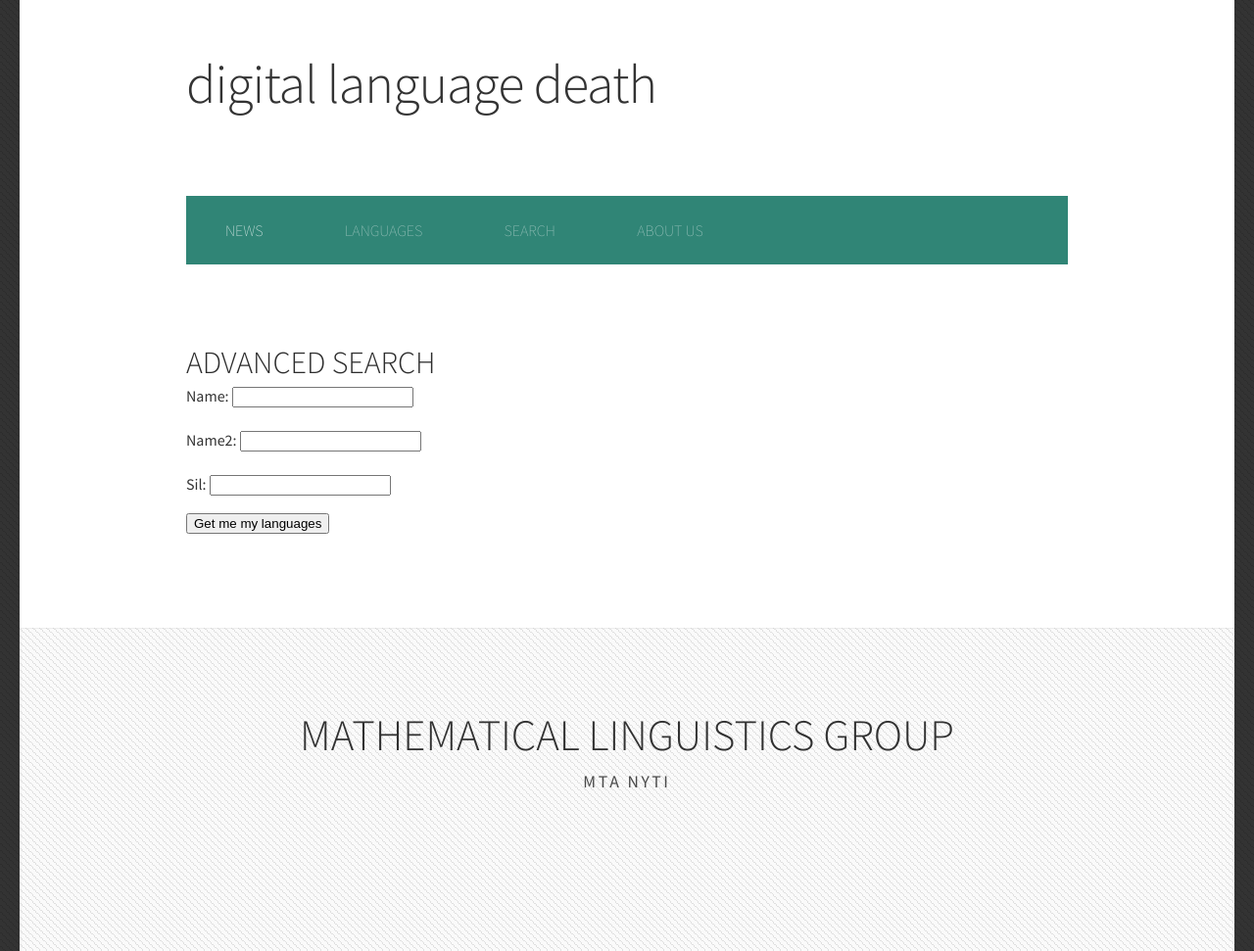
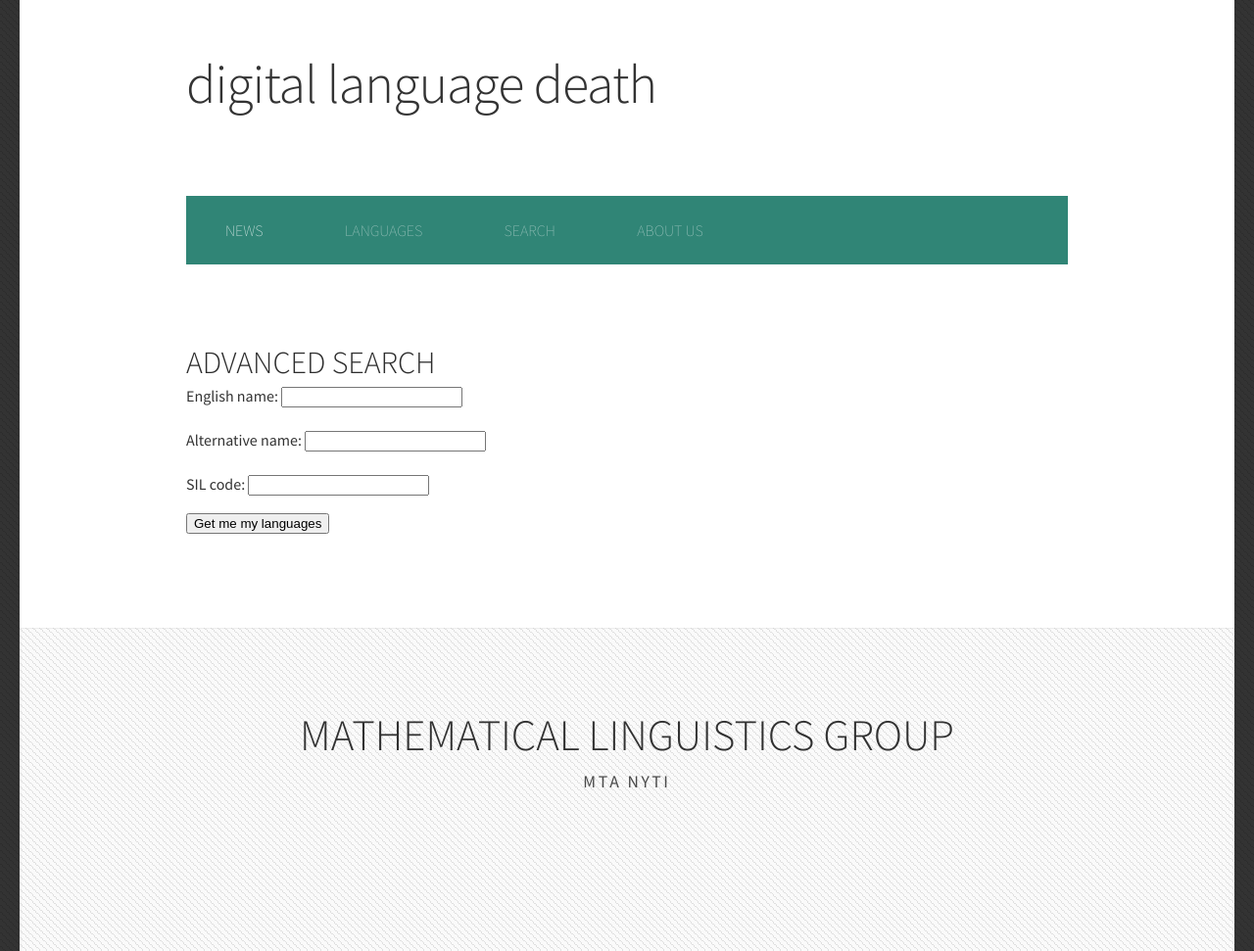
Before and after one commit to kornai/langdeath, a Django app: page /lang/search in a window 1280 px wide. Shown: the top 971 px of the page at 98% size. Run offline with Django 3.2, Linux system fonts and the light colour scheme.

Commit message:
Removed unused code, changed some labels

```diff
--- a/dld/forms.py
+++ b/dld/forms.py
@@ -3,18 +3,13 @@ from django.forms import ModelForm, CharField
 from dld.models import Language
 
 class LanguageSearchForm(ModelForm):
-    name = CharField(required=False)
-    name2 = CharField(required=False)
-    sil = CharField(required=False)
+    name = CharField(required=False, label='English name')
+    name2 = CharField(required=False, label='Alternative name')
+    sil = CharField(required=False, label='SIL code')
 
     class Meta:
         model = Language
         fields = ['name', 'name2', 'sil']
-        labels = {
-            'name': 'English name',
-            'name2': 'Alternative name',
-            'sil': 'SIL code',
-        }
 
     def get_languages(self):
         return Language.objects.filter(name__contains=self.cleaned_data['name'],
--- a/dld/templates/about.html
+++ b/dld/templates/about.html
@@ -4,4 +4,6 @@
 {% block content %}
     <h2>About us</h2>
     We are a group of superhuman computational linguists who get to decide which languages will survive on the Web.
+    <p>
+    Our glorious leader is <a href=http://kornai.com>András Kornai</a>.
 {% endblock content %}
--- a/dld/urls.py
+++ b/dld/urls.py
@@ -8,6 +8,6 @@ urlpatterns = patterns('',
     url(r'^list$', views.LanguageListView.as_view(), name='list'),
     url(r'^about$', views.AboutUsView.as_view(), name='about'),
     url(r'^search$', views.search, name='search'),
-    url(r'^results$', views.SearchResultsView.as_view(), name='results'),
+    #url(r'^results$', views.SearchResultsView.as_view(), name='results'),
     url(r'^(?P<pk>\w+)$', views.LanguageDetailsView.as_view(), name='details'),
 )
--- a/dld/views.py
+++ b/dld/views.py
@@ -33,36 +33,17 @@ class AboutUsView(generic.TemplateView):
     template_name = 'about.html'
 
 
-class SearchResultsView(generic.ListView):
-    template_name = 'index.html'
-    model = Language
-
-
 def index(request):
     context = {'languages': Language.objects.order_by('-last_updated')}
     return render(request, 'index.html', context)
 
 def search(request):
-    #if request.method == 'POST':
-        #form = LanguageSearchForm(request.POST)
-        #if form.is_valid():
-            #langs = form.get_results()
-    #try:
-        #name = request.POST['name']
-    #except:
-        #return render(request, 'search.html', {
-        #})
-    #else:
-        #langs = Language.objects.filter(name__startswith=name)
-        #context = {'languages': langs}
-        #return render(request, 'index.html', context)
-#
     if request.method == 'POST':
         form = LanguageSearchForm(request.POST)
         if form.is_valid():
             langs = form.get_languages()
             context = {'languages': langs}
-            return render(request, 'index.html', context)
+            return render(request, 'results.html', context)
     else:
         form = LanguageSearchForm()
     return render(request, 'search.html', {'form': form})
```
